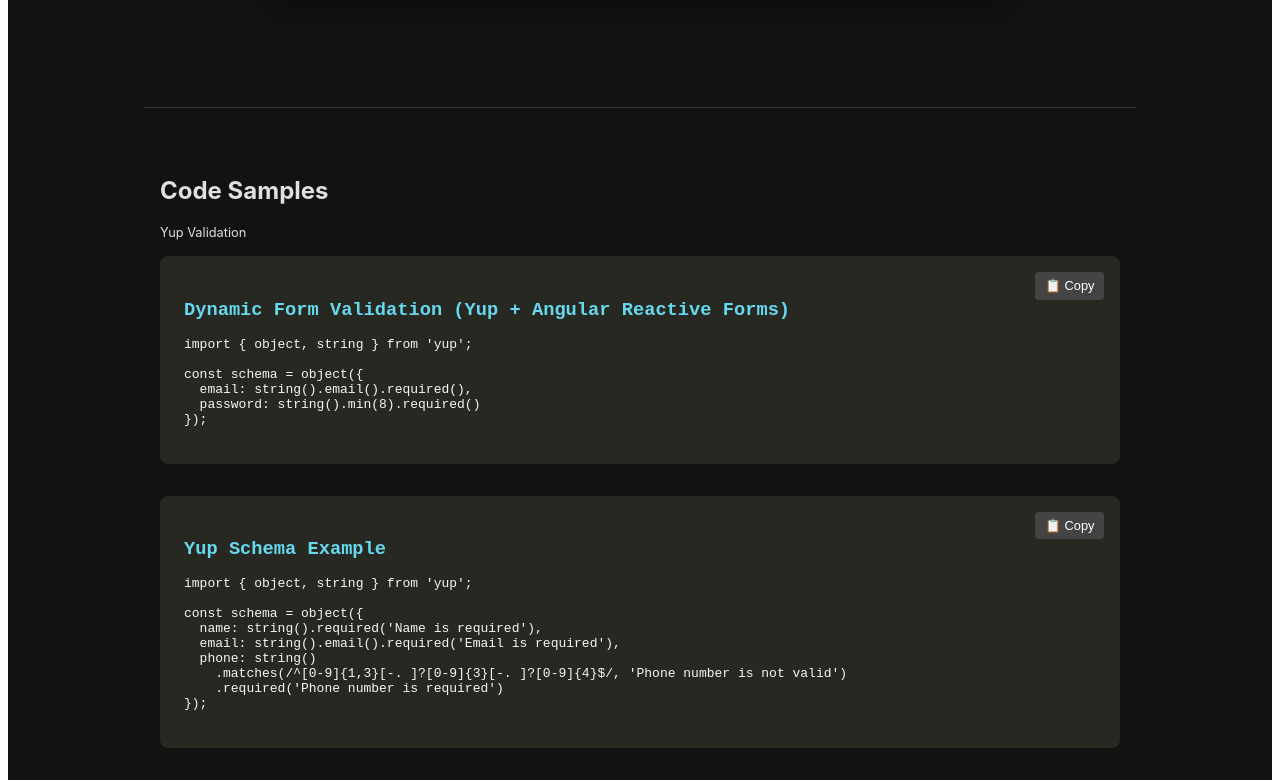
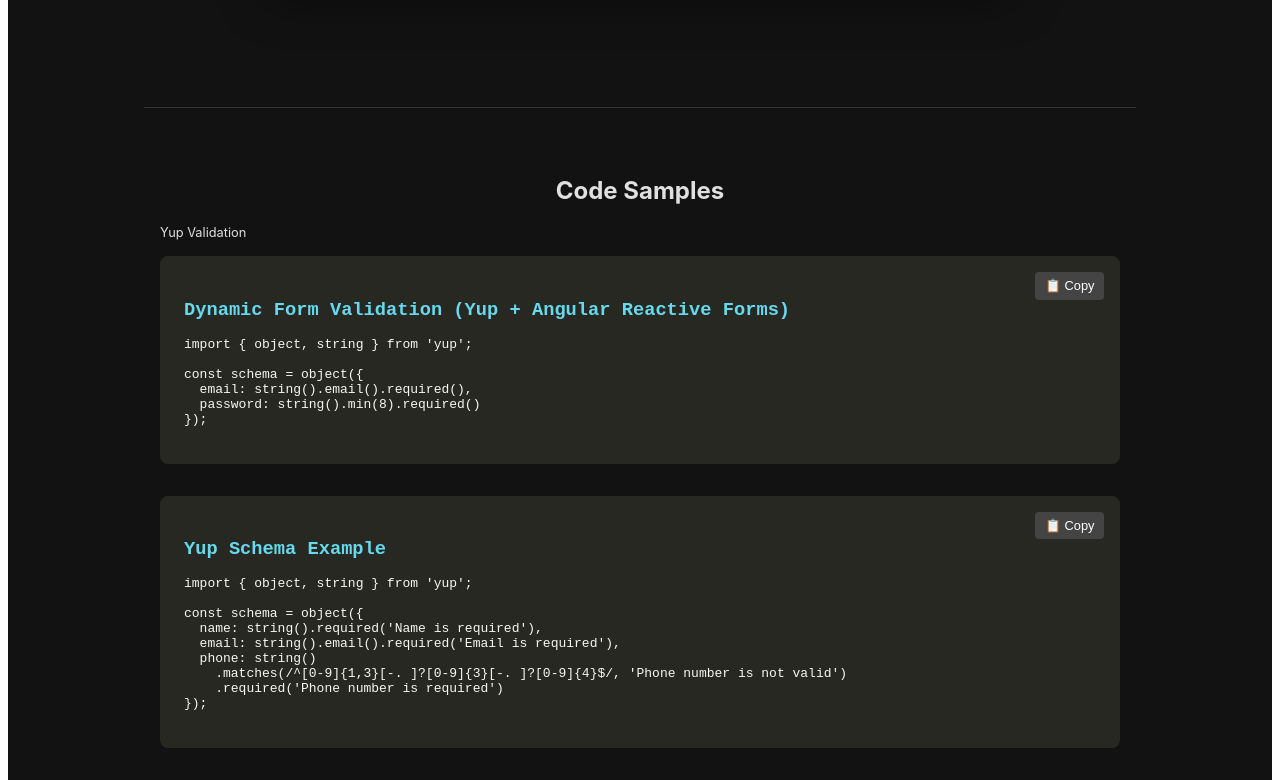
Before and after one commit to LangChris/my-showcase, an Angular app: page /portfolio in a window 1280 px wide. Shown: the part 5713-6493 px from the top of the page. Built offline with nearby package versions, Linux system fonts and the light colour scheme.

Commit message:
add code snippets

```diff
--- a/src/app/app.module.ts
+++ b/src/app/app.module.ts
@@ -12,6 +12,7 @@
 import { ClientsComponent } from './sections/clients/clients.component';
 import { MilestonesComponent } from './sections/milestones/milestones.component';
 import { TechnologiesComponent } from './sections/technologies/technologies.component';
+import { CodeSnippetsComponent } from './sections/code-snippets/code-snippets.component';
 
 @NgModule({ declarations: [
         AppComponent,
@@ -24,6 +25,7 @@
         ClientsComponent,
         MilestonesComponent,
         TechnologiesComponent,
+        CodeSnippetsComponent,
     ],
     bootstrap: [AppComponent],
     imports: [
--- a/src/app/pages/showcase/showcase.component.html
+++ b/src/app/pages/showcase/showcase.component.html
@@ -68,20 +68,12 @@
 </div>
 
 <div class="section gallery" data-aos="fade-up">
-  <h2>Gallery</h2>
+  <h2 class="text-center">Gallery</h2>
   <app-carousel [images]="screenshots"></app-carousel>
 </div>
 
-<div class="section code" data-aos="fade-up">
-  <h2>Code Samples</h2>
-  <div *ngFor="let snippet of codeSnippets">
-    <app-code-snippet
-      [header]="snippet.header"
-      [title]="snippet.title"
-      [language]="snippet.language"
-      [code]="snippet.code">
-    </app-code-snippet>
-  </div>
+<div class="section" data-aos="fade-up">
+  <app-code-snippets></app-code-snippets>
 </div>
 
 <div class="section projects" data-aos="fade-up">
--- a/src/app/pages/showcase/showcase.component.ts
+++ b/src/app/pages/showcase/showcase.component.ts
@@ -1,12 +1,5 @@
 
 import { Component } from '@angular/core';
-
-type CodeSnippet = {
-  title: string;
-  language: string;
-  code: string;
-  header?: string;
-}
 
 @Component({
   selector: 'app-showcase',
@@ -14,56 +7,6 @@
   styleUrl: './showcase.component.scss'
 })
 export class ShowcaseComponent {
-  validationExample = `
-import { object, string } from 'yup';
-
-const schema = object({
-  email: string().email().required(),
-  password: string().min(8).required()
-});
-  `.trim();
-
-  yupSchemaExample = `
-import { object, string } from 'yup';
-
-const schema = object({
-  name: string().required('Name is required'),
-  email: string().email().required('Email is required'),
-  phone: string()
-    .matches(/^[0-9]{1,3}[-. ]?[0-9]{3}[-. ]?[0-9]{4}$/, 'Phone number is not valid')
-    .required('Phone number is required')
-});
-  `.trim();
-
-  htmlFormExample = `
-<form [formGroup]="form" (ngSubmit)="onSubmit()">
-  <div>
-    <label for="name">Name</label>
-    <input id="name" formControlName="name" />
-    <div *ngIf="form.get('name').invalid && form.get('name').touched">
-      {{ form.get('name').errors.required ? 'Name is required' : '' }}
-    </div>
-  </div>
-  <div>
-    <label for="email">Email</label>
-    <input id="email" formControlName="email" />
-    <div *ngIf="form.get('email').invalid && form.get('email').touched">
-      {{ form.get('email').errors.email ? 'Email is not valid' : '' }}
-      {{ form.get('email').errors.required ? 'Email is required' : '' }}
-    </div>
-  </div>
-  <div>
-    <label for="phone">Phone</label>
-    <input id="phone" formControlName="phone" />
-    <div *ngIf="form.get('phone').invalid && form.get('phone').touched">
-      {{ form.get('phone').errors.matches ? 'Phone number is not valid' : '' }}
-      {{ form.get('phone').errors.required ? 'Phone number is required' : '' }}
-    </div>
-  </div>
-  <button type="submit" [disabled]="form.invalid">Submit</button>
-</form>
-  `.trim();
-
   contactName = 'Chris Lang';
   subtitle = 'Full Stack Engineer';
   location = 'Fairfax, VA';
@@ -73,25 +16,6 @@
   githubHandle = 'LangChris';
 
   projects = ['MyBudgetLab', 'ProxyPeek Chrome Extension', 'SuperHeroMod for CS:CZ'];
-  codeSnippets: CodeSnippet[] = [
-    {
-      header: 'Yup Validation',
-      title: 'Dynamic Form Validation (Yup + Angular Reactive Forms)',
-      language: 'Typescript',
-      code: this.validationExample
-    },
-    {
-      title: 'Yup Schema Example',
-      language: 'Typescript',
-      code: this.yupSchemaExample,
-    },
-    {
-      header: 'HTML Form',
-      title: 'HTML Template for Dynamic Form',
-      language: 'HTML',
-      code: this.htmlFormExample
-    }
-  ];
 
   screenshots = [
     'screenshots/budget-lab-preview.png',
--- /dev/null
+++ b/src/app/sections/code-snippets/code-snippets.component.html
@@ -0,0 +1,11 @@
+<div class="code">
+  <h2 class="text-center">Code Samples</h2>
+  <div *ngFor="let snippet of codeSnippets">
+    <app-code-snippet
+      [header]="snippet.header"
+      [title]="snippet.title"
+      [language]="snippet.language"
+      [code]="snippet.code">
+    </app-code-snippet>
+  </div>
+</div>
--- /dev/null
+++ b/src/app/sections/code-snippets/code-snippets.component.ts
@@ -0,0 +1,79 @@
+import { Component } from '@angular/core';
+
+type CodeSnippet = {
+  title: string;
+  language: string;
+  code: string;
+  header?: string;
+}
+
+@Component({
+  selector: 'app-code-snippets',
+  templateUrl: './code-snippets.component.html',
+  styleUrl: './code-snippets.component.scss'
+})
+export class CodeSnippetsComponent {
+  codeSnippets: CodeSnippet[] = [
+    {
+      header: 'Yup Validation',
+      title: 'Dynamic Form Validation (Yup + Angular Reactive Forms)',
+      language: 'Typescript',
+      code: `
+import { object, string } from 'yup';
+
+const schema = object({
+  email: string().email().required(),
+  password: string().min(8).required()
+});
+      `.trim()
+    },
+    {
+      title: 'Yup Schema Example',
+      language: 'Typescript',
+      code: `
+import { object, string } from 'yup';
+
+const schema = object({
+  name: string().required('Name is required'),
+  email: string().email().required('Email is required'),
+  phone: string()
+    .matches(/^[0-9]{1,3}[-. ]?[0-9]{3}[-. ]?[0-9]{4}$/, 'Phone number is not valid')
+    .required('Phone number is required')
+});
+      `.trim()
+    },
+    {
+      header: 'HTML Form',
+      title: 'HTML Template for Dynamic Form',
+      language: 'HTML',
+      code: `
+<form [formGroup]="form" (ngSubmit)="onSubmit()">
+  <div>
+    <label for="name">Name</label>
+    <input id="name" formControlName="name" />
+    <div *ngIf="form.get('name').invalid && form.get('name').touched">
+      {{ form.get('name').errors.required ? 'Name is required' : '' }}
+    </div>
+  </div>
+  <div>
+    <label for="email">Email</label>
+    <input id="email" formControlName="email" />
+    <div *ngIf="form.get('email').invalid && form.get('email').touched">
+      {{ form.get('email').errors.email ? 'Email is not valid' : '' }}
+      {{ form.get('email').errors.required ? 'Email is required' : '' }}
+    </div>
+  </div>
+  <div>
+    <label for="phone">Phone</label>
+    <input id="phone" formControlName="phone" />
+    <div *ngIf="form.get('phone').invalid && form.get('phone').touched">
+      {{ form.get('phone').errors.matches ? 'Phone number is not valid' : '' }}
+      {{ form.get('phone').errors.required ? 'Phone number is required' : '' }}
+    </div>
+  </div>
+  <button type="submit" [disabled]="form.invalid">Submit</button>
+</form>
+      `.trim()
+    }
+  ];
+}
```
Also changed, not shown: src/app/sections/code-snippets/code-snippets.component.scss (added), 1 other file (tests, documents, lock files or other folders).
